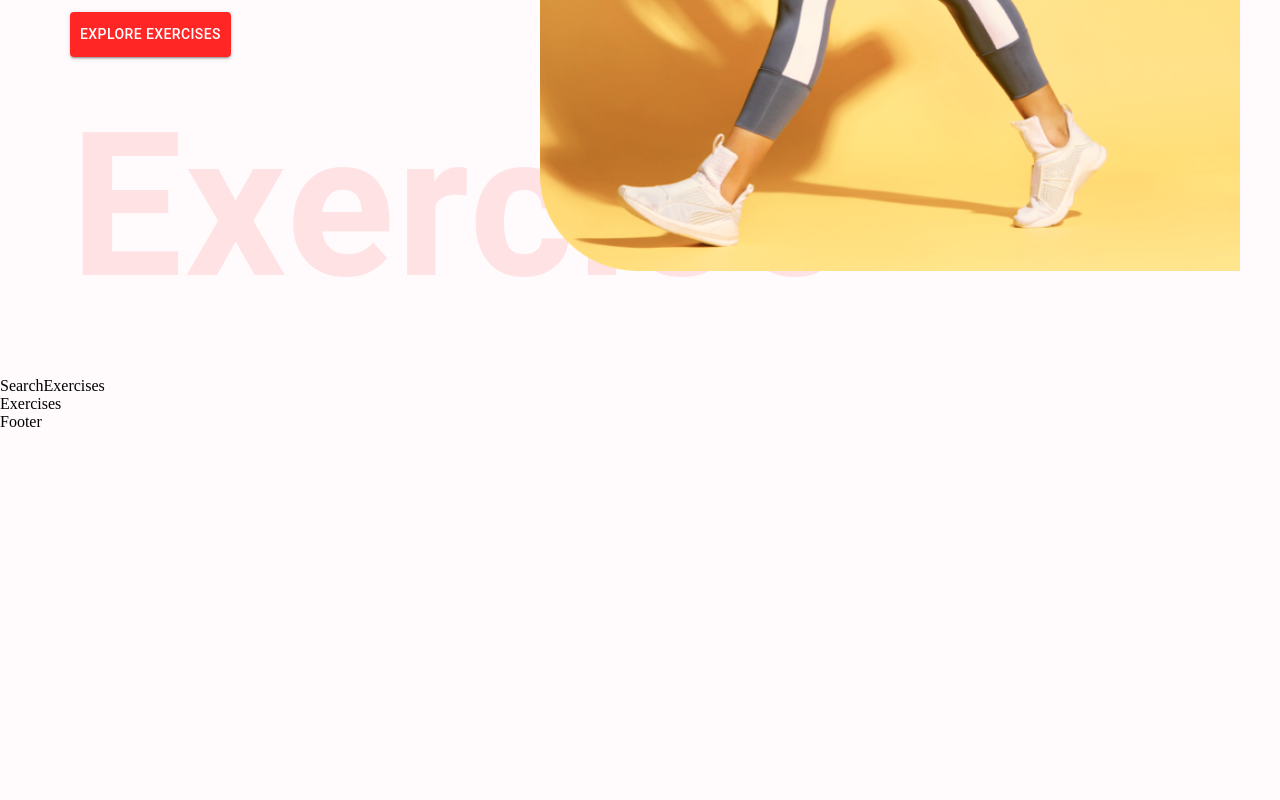
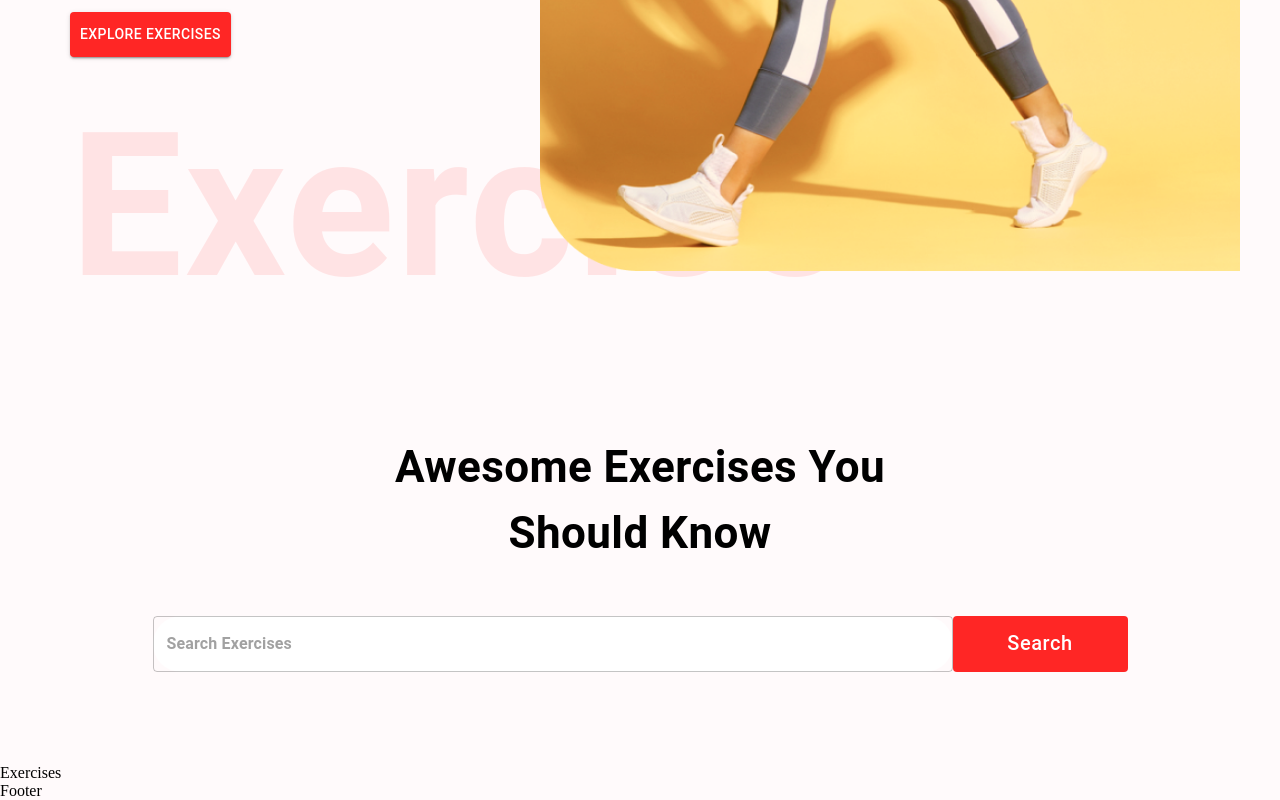
Before and after one commit to hfake1217/gym_exercises, a React (Create React App) app: page / in a window 1280 px wide. Shown: the part 595-1395 px from the top of the page. Before the commit the page ends 1026 px from the top, so only its background shows below. Built offline with nearby package versions, Linux system fonts and the light colour scheme.

Commit message:
add components and style to SearchExercises

```diff
--- a/src/components/SearchExercises.js
+++ b/src/components/SearchExercises.js
@@ -1,8 +1,40 @@
-import React from 'react'
+import React, { useEffect, useState } from 'react';
+import { Box, Button, Stack, TextField, Typography } from '@mui/material';
+
 
 const SearchExercises = () => {
   return (
-    <div>SearchExercises</div>
+    <Stack alignItems="center" mt="37px" justifyContent="center" p="20px">
+      <Typography fontWeight={700} sx={{fontSize: { lg: '44px', xs: '30px'}}} mb="50px" textAlign="center">Awesome Exercises You <br /> Should Know</Typography>
+      <Box position="relative" mb="72px">
+        <TextField
+          sx={{
+            input: { fontWeight: '700', border: 'none', borderRadius: '4px'},
+            width: { lg: '800px', xs: '350px'},
+            backgroundColor: '#fff',
+            borderRadius: '40px'
+          }}
+          height="76px"
+          value=""
+          onChange={(e) => {}}
+          placeholder='Search Exercises'
+          type="text"
+        />
+        <Button className="search-btn"
+          sx={{
+            bgcolor: '#FF2625',
+            color: '#fff',
+            textTransform: 'none',
+            width: { lg: '175px', xs: '80px'},
+            fontSize: { lg: '20px', xs: '14px'},
+            height: '56px',
+            poition: 'absolute', right: '0'
+          }}
+        >
+          Search
+        </Button>
+      </Box>
+    </Stack>
   )
 }
 
```
